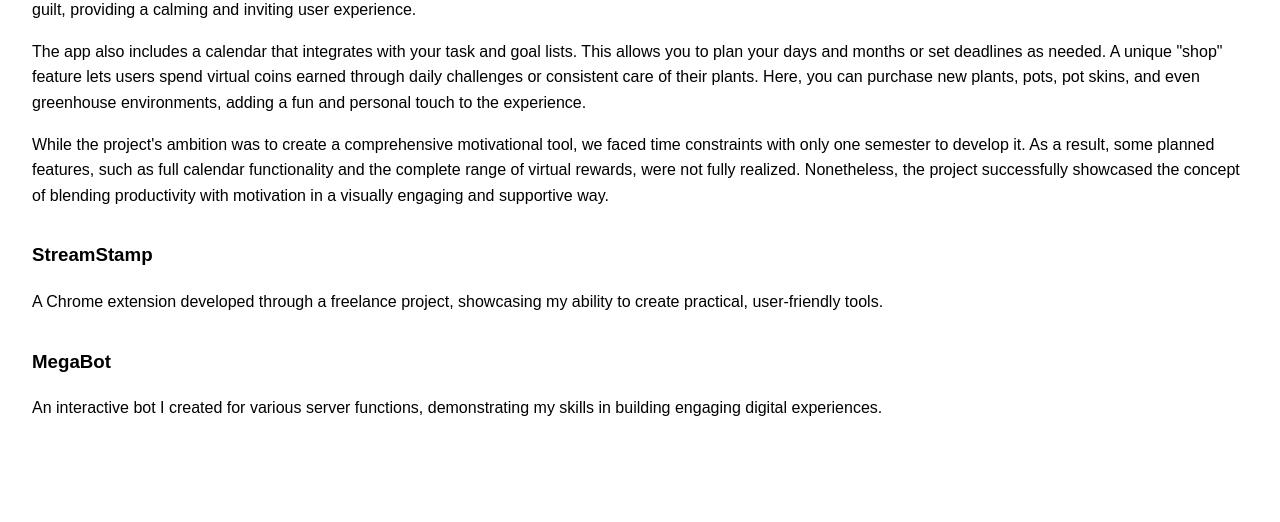
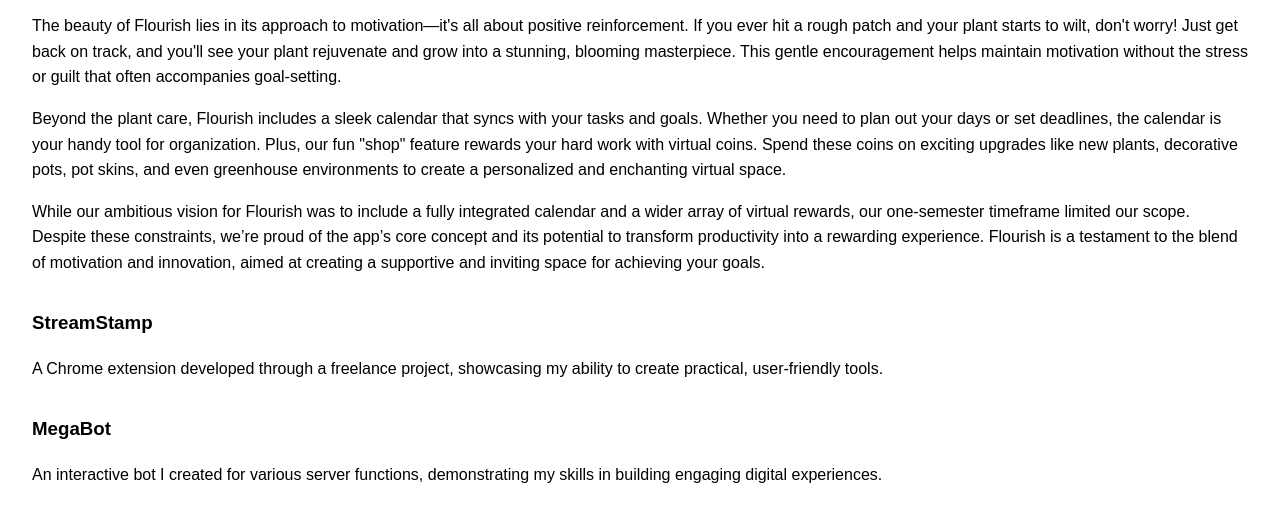
Before and after one commit to mesta88/mesta88.github.io, a plain HTML site: page index.html in a window 1280 px wide. Shown: the part 1137-1659 px from the top of the page. Before the commit the page ends 1622 px from the top, so only its background shows below. Drawn offline with Linux system fonts and the light colour scheme.

Commit message:
adjusting flourish section

```diff
--- a/index.html
+++ b/index.html
@@ -56,15 +56,19 @@
             <h3>Flourish</h3>
             <img src="path/to/flourish-screenshot.jpg" alt="Flourish App Screenshot" class="project-image">
             <p>
-                <strong>Flourish</strong> is a motivational productivity app developed for my senior experience course, written in Kotlin and designed to make achieving goals both rewarding and enjoyable. The core concept revolves around a virtual plant that thrives with your productivity. As you complete tasks and goals, the plant receives care—watering, sunlight, and more. If you fall off track, the plant may wilt, but it can always be revived with renewed effort. This feature is intended to offer gentle encouragement without causing guilt, providing a calming and inviting user experience.
+                Welcome to <strong>Flourish</strong>, a vibrant productivity app that blossoms with your success! Created as part of my senior experience course, Flourish is crafted in Kotlin and designed to make staying motivated an enjoyable journey. Picture this: a virtual plant that grows and thrives based on your daily achievements. Each completed task nurtures your plant with essential care like watering and sunlight, turning your productivity into a flourishing garden of success.
             </p>
             <p>
-                The app also includes a calendar that integrates with your task and goal lists. This allows you to plan your days and months or set deadlines as needed. A unique "shop" feature lets users spend virtual coins earned through daily challenges or consistent care of their plants. Here, you can purchase new plants, pots, pot skins, and even greenhouse environments, adding a fun and personal touch to the experience.
+                The beauty of Flourish lies in its approach to motivation—it's all about positive reinforcement. If you ever hit a rough patch and your plant starts to wilt, don't worry! Just get back on track, and you'll see your plant rejuvenate and grow into a stunning, blooming masterpiece. This gentle encouragement helps maintain motivation without the stress or guilt that often accompanies goal-setting.
             </p>
             <p>
-                While the project's ambition was to create a comprehensive motivational tool, we faced time constraints with only one semester to develop it. As a result, some planned features, such as full calendar functionality and the complete range of virtual rewards, were not fully realized. Nonetheless, the project successfully showcased the concept of blending productivity with motivation in a visually engaging and supportive way.
+                Beyond the plant care, Flourish includes a sleek calendar that syncs with your tasks and goals. Whether you need to plan out your days or set deadlines, the calendar is your handy tool for organization. Plus, our fun "shop" feature rewards your hard work with virtual coins. Spend these coins on exciting upgrades like new plants, decorative pots, pot skins, and even greenhouse environments to create a personalized and enchanting virtual space.
+            </p>
+            <p>
+                While our ambitious vision for Flourish was to include a fully integrated calendar and a wider array of virtual rewards, our one-semester timeframe limited our scope. Despite these constraints, we’re proud of the app’s core concept and its potential to transform productivity into a rewarding experience. Flourish is a testament to the blend of motivation and innovation, aimed at creating a supportive and inviting space for achieving your goals.
             </p>
         </div>
+
 
         <div id="streamstamp" class="project">
             <h3>StreamStamp</h3>
```
